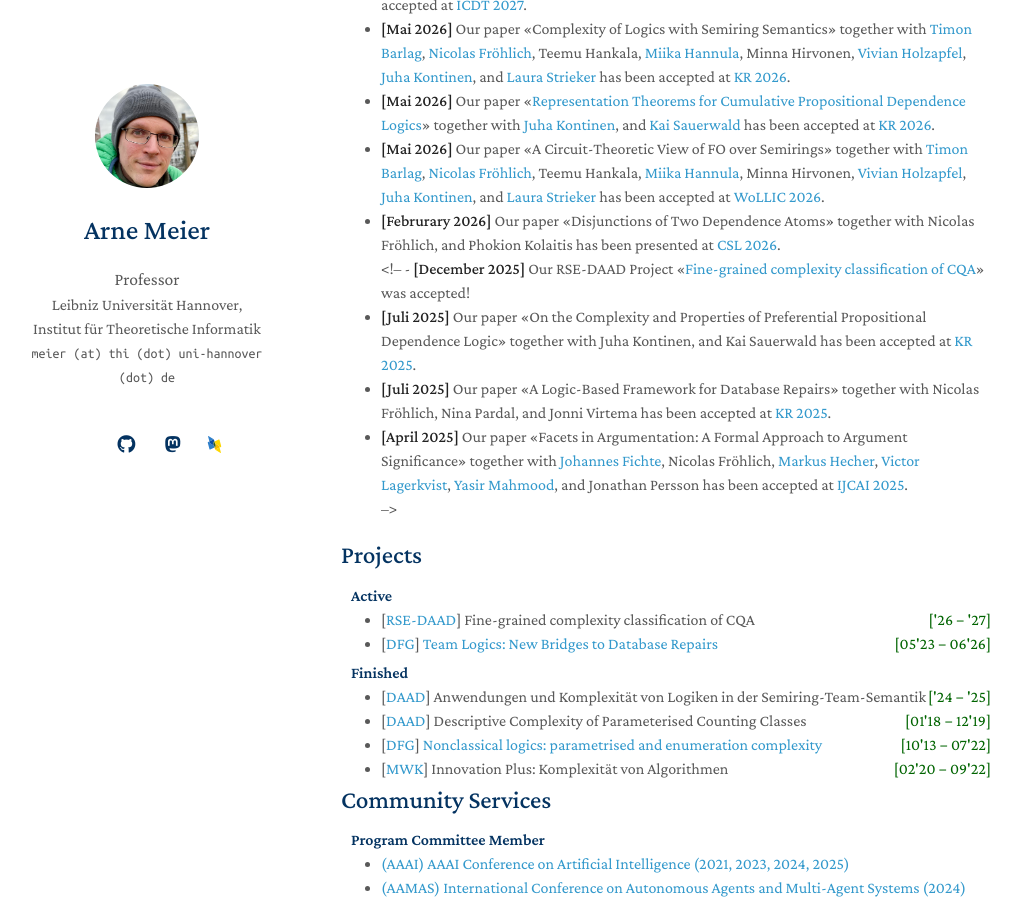
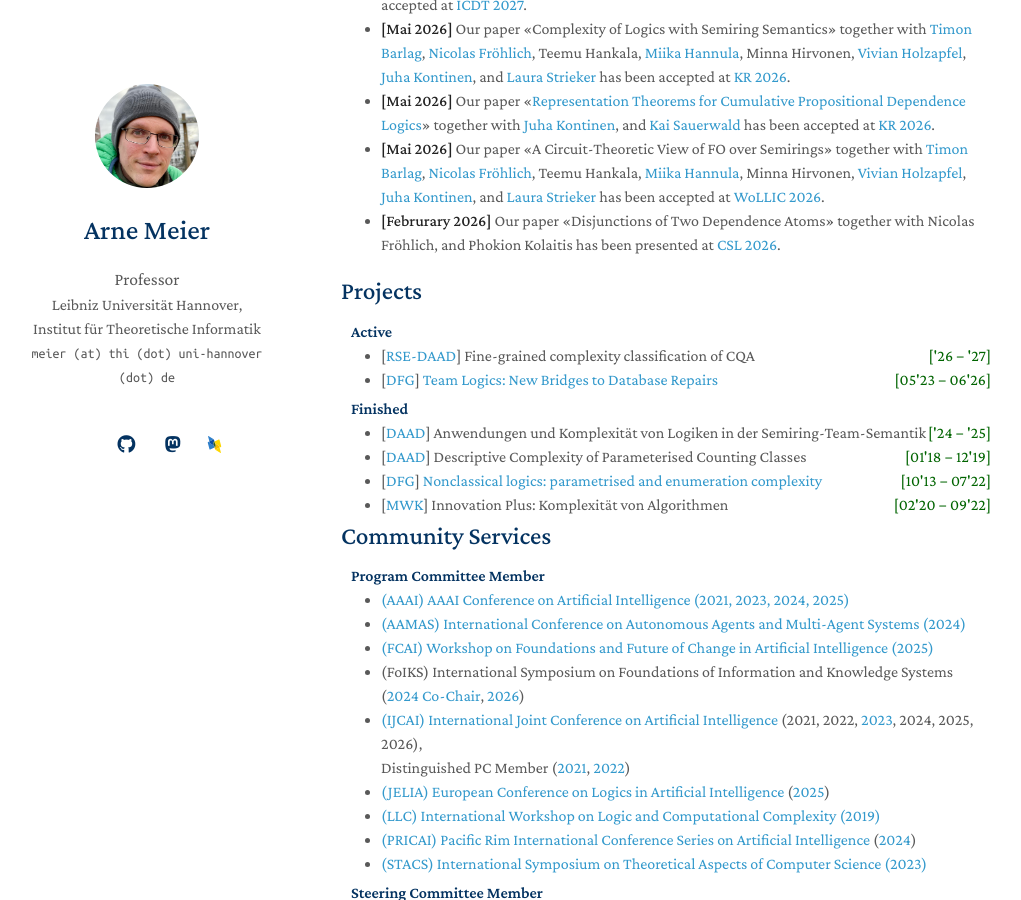
Before and after one commit to ArneMeier/ArneMeier.github.io, a Jekyll site: the page built from index.md, in a window 1280 px wide and 900 px high, scrolled down 505 px. Shown: the whole window, without its empty margins (129-1150 px from the left). Built offline with Jekyll 4.4.1, drawn with Linux system fonts in a browser that asks for light colours; nearby versions of some CDN libraries; a style sheet for code colours, icons or effects is not loaded; our own code applies the rules of GitHub Pages for plain Markdown files.

Commit message:
comment syntax not working

```diff
--- a/index.md
+++ b/index.md
@@ -21,12 +21,8 @@ I obtained my Bachelor's and Master's Degrees in Computer Science as well as my
 - **[Mai 2026]** Our paper «Complexity of Logics with Semiring Semantics» together with <a href="https://www.thi.uni-hannover.de/barlag">Timon Barlag</a>, <a href="https://www.thi.uni-hannover.de/de/froehlich">Nicolas Fröhlich</a>, Teemu Hankala, <a href="https://sites.google.com/view/miika-hannula">Miika Hannula</a>, Minna Hirvonen, <a href="https://www.thi.uni-hannover.de/de/holzapfel">Vivian Holzapfel</a>, <a href="https://researchportal.helsinki.fi/en/persons/juha-kontinen/">Juha Kontinen</a>, and <a href="https://www.thi.uni-hannover.de/de/strieker">Laura Strieker</a> has been accepted at <a href="https://kr.org/KR2026/accepted.html">KR 2026</a>.<br />
 - **[Mai 2026]** Our paper «<a href="https://arxiv.org/abs/2602.21360">Representation Theorems for Cumulative Propositional Dependence Logics</a>» together with <a href="https://researchportal.helsinki.fi/en/persons/juha-kontinen/">Juha Kontinen</a>, and <a href="https://www.kai-sauerwald.de/index.html">Kai Sauerwald</a> has been accepted at <a href="https://kr.org/KR2026/accepted.html">KR 2026</a>.<br />
 - **[Mai 2026]** Our paper «A Circuit-Theoretic View of FO over Semirings» together with <a href="https://www.thi.uni-hannover.de/barlag">Timon Barlag</a>, <a href="https://www.thi.uni-hannover.de/de/froehlich">Nicolas Fröhlich</a>, Teemu Hankala, <a href="https://sites.google.com/view/miika-hannula">Miika Hannula</a>, Minna Hirvonen, <a href="https://www.thi.uni-hannover.de/de/holzapfel">Vivian Holzapfel</a>, <a href="https://researchportal.helsinki.fi/en/persons/juha-kontinen/">Juha Kontinen</a>, and <a href="https://www.thi.uni-hannover.de/de/strieker">Laura Strieker</a> has been accepted at <a href="https://eventos.spc.org.pe/wollic2026/program/#presentations-timeline">WoLLIC 2026</a>.<br />
-- **[Februrary 2026]** Our paper «Disjunctions of Two Dependence Atoms» together with Nicolas Fröhlich, and Phokion Kolaitis has been presented at <a href="https://csl2026.github.io/program">CSL 2026</a>.<br >
-<!-- - **[December 2025]** Our RSE-DAAD Project «<a href="https://rse.org.uk/rse-awards-provide-over-856k-boost-to-scotlands-research-sector/">Fine-grained complexity classification of CQA</a>» was accepted!<br />
-- **[Juli 2025]** Our paper «On the Complexity and Properties of Preferential Propositional Dependence Logic» together with Juha Kontinen, and Kai Sauerwald has been accepted at <a href="https://kr.org/KR2025/accepted.html">KR 2025</a>.<br />
-- **[Juli 2025]** Our paper «A Logic-Based Framework for Database Repairs» together with Nicolas Fröhlich, Nina Pardal, and Jonni Virtema has been accepted at <a href="https://kr.org/KR2025/accepted.html">KR 2025</a>.<br />
-- **[April 2025]** Our paper «Facets in Argumentation: A Formal Approach to Argument Significance» together with <a href="https://liu.se/en/employee/johfi52">Johannes Fichte</a>, Nicolas Fröhlich, <a href="https://www.dbai.tuwien.ac.at/staff/hecher/">Markus Hecher</a>, <a href="https://liu.se/en/employee/vicla67">Victor Lagerkvist</a>, <a href="https://dice-research.org/YasirMahmood">Yasir Mahmood</a>, and Jonathan Persson has been accepted at <a href="https://www.ijcai.org/proceedings/2025/500">IJCAI 2025</a>.<br />
--->
+- **[Februrary 2026]** Our paper «Disjunctions of Two Dependence Atoms» together with Nicolas Fröhlich, and Phokion Kolaitis has been presented at <a href="https://csl2026.github.io/program">CSL 2026</a>.<br />
+
 
 {% include_relative _includes/projects.md %}
 
```
